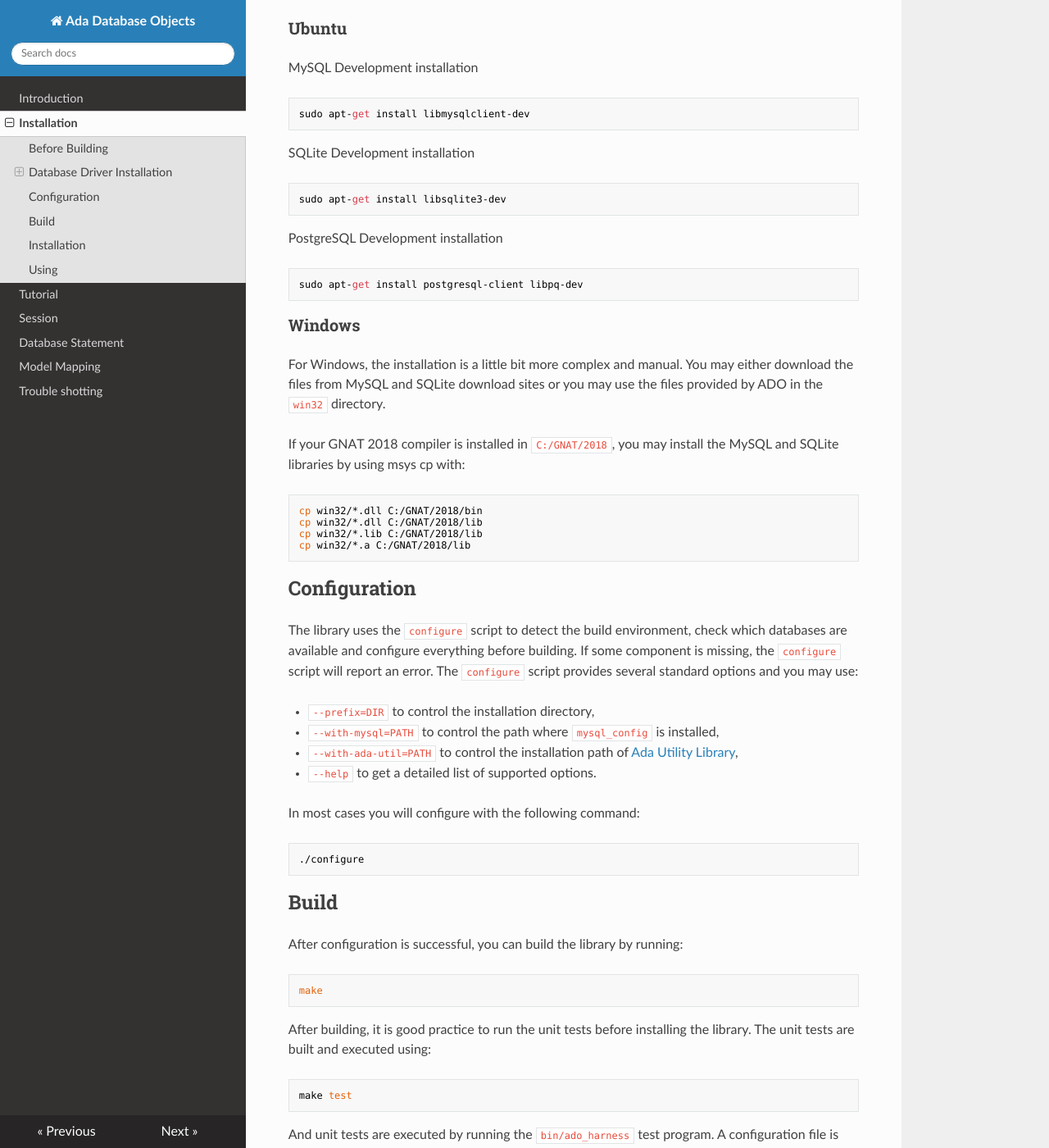
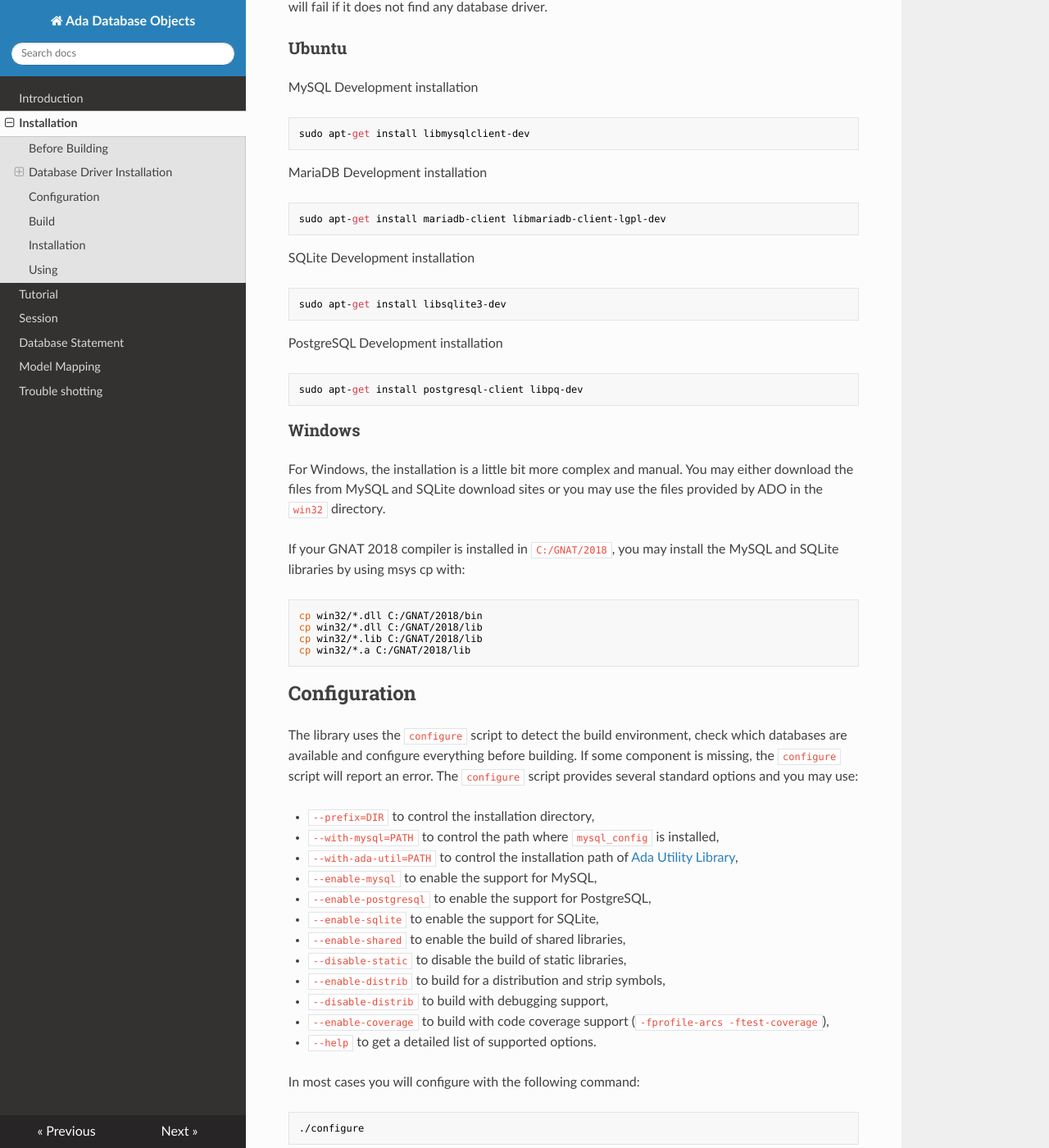
Before and after one commit to stcarrez/ada-ado, an MkDocs documentation site: the page built from docs/Installation.md, in a window 1280 px wide and 1400 px high, scrolled down 563 px. Shown: the whole window at 82% size. Built offline with MkDocs 1.6.1, drawn with Linux system fonts in a browser that asks for light colours; nearby versions of some CDN libraries; old or Windows-style settings are respelled for this version of MkDocs; some of the changed text lies outside the part shown.

Commit message:
Update the documentation

````diff
--- a/docs/Installation.md
+++ b/docs/Installation.md
@@ -17,12 +17,18 @@ and then get, build and install the [Ada Utility Library](https://github.com/stc
 
 The PostgreSQL, MySQL and SQLite development headers and runtime are necessary for building
 the ADO driver.  The configure script will use them to enable the ADO drivers.
+The configure script will fail if it does not find any database driver.
 
 ### Ubuntu
 
 MySQL Development installation
 ```
 sudo apt-get install libmysqlclient-dev
+```
+
+MariaDB Development installation
+```
+sudo apt-get install mariadb-client libmariadb-client-lgpl-dev
 ```
 
 SQLite Development installation
@@ -60,6 +66,14 @@ and you may use:
   * `--prefix=DIR` to control the installation directory,
   * `--with-mysql=PATH` to control the path where `mysql_config` is installed,
   * `--with-ada-util=PATH` to control the installation path of [Ada Utility Library](https://github.com/stcarrez/ada-util),
+  * `--enable-mysql` to enable the support for MySQL,
+  * `--enable-postgresql` to enable the support for PostgreSQL,
+  * `--enable-sqlite` to enable the support for SQLite,
+  * `--enable-shared` to enable the build of shared libraries,
+  * `--disable-static` to disable the build of static libraries,
+  * `--enable-distrib` to build for a distribution and strip symbols,
+  * `--disable-distrib` to build with debugging support,
+  * `--enable-coverage` to build with code coverage support (`-fprofile-arcs -ftest-coverage`),
   * `--help` to get a detailed list of supported options.
 
 In most cases you will configure with the following command:
````
Also changed, not shown: docs/ADO_Model.md (+11 -1 lines), docs/Debugging.md (+1 -1 lines), docs/Model.md (+11 -1 lines), docs/Tutorial.md (+1 -1 lines), docs/title.md (+2 -2 lines).
